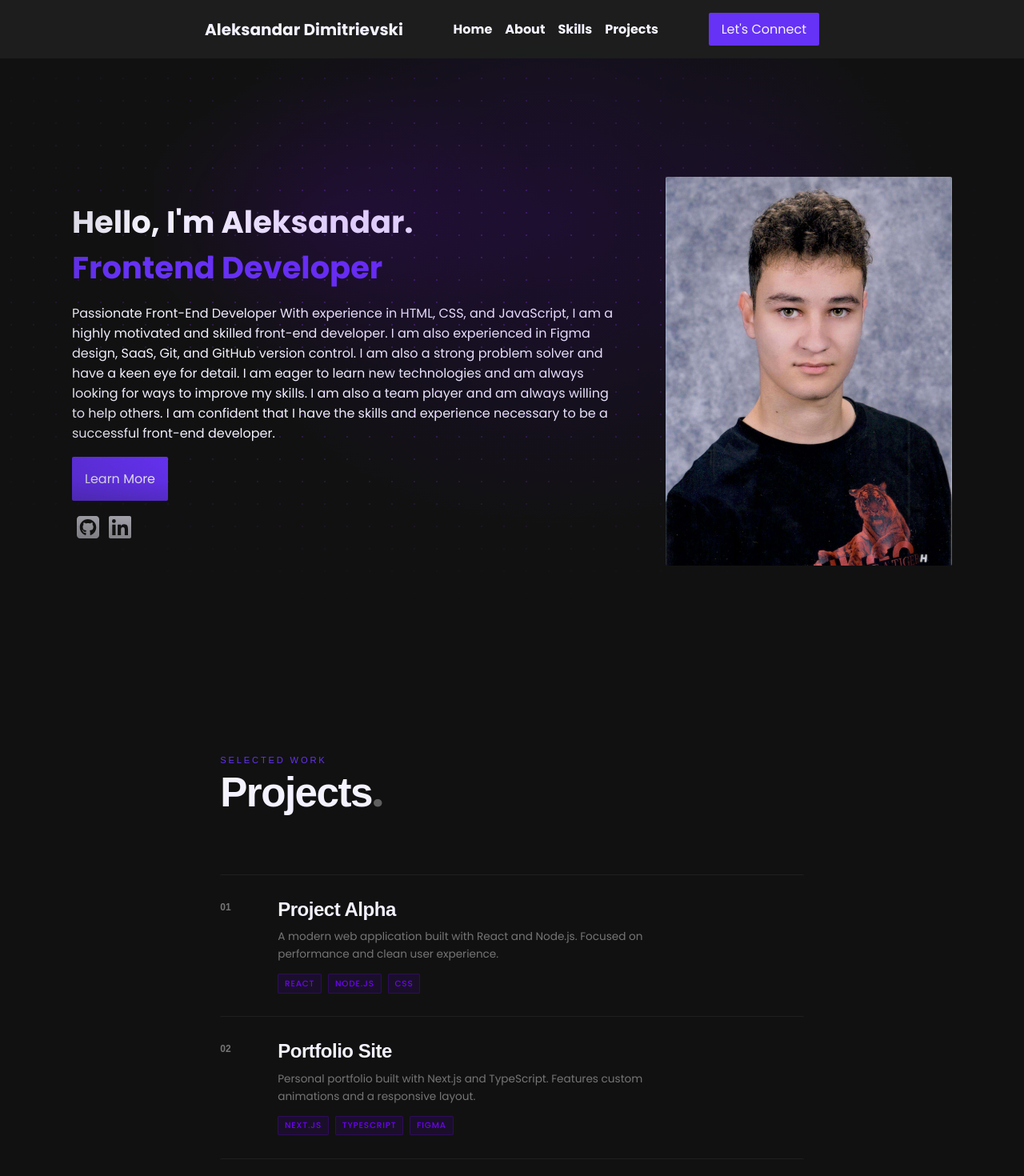
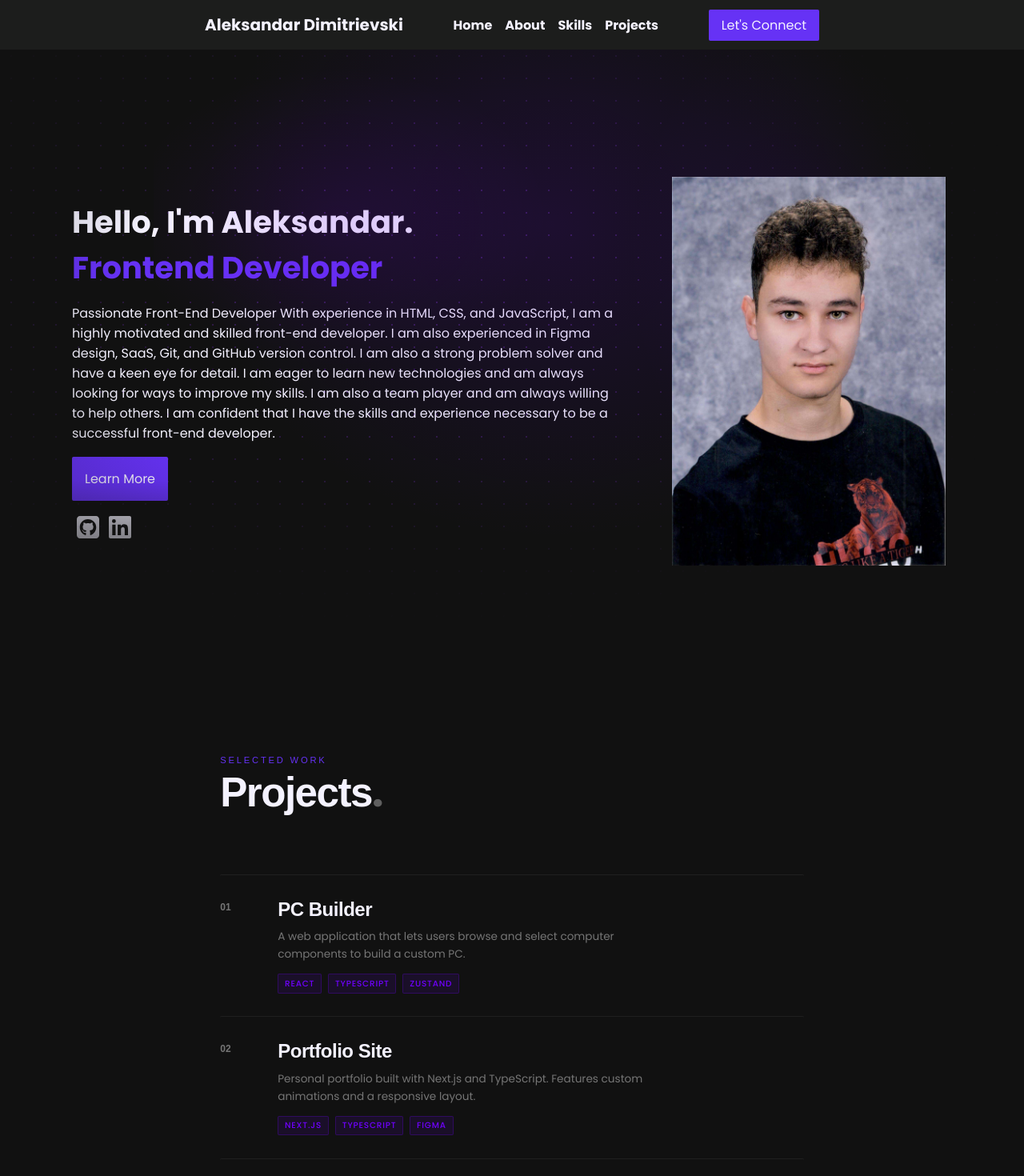
Before and after one commit to Sizo04/portfolionext, a Next.js app: page / in a window 1280 px wide. Shown: the top 1470 px of the page at 80% size. Built offline with nearby package versions, Linux system fonts and the light colour scheme.

Commit message:
fixes + project added

```diff
--- a/src/app/components/About.tsx
+++ b/src/app/components/About.tsx
@@ -53,7 +53,6 @@ export default function About() {
           </div>
         </div>
 
-        {/* Right — stats */}
         <div className="about-stats">
           <div className="stat-card">
             <span className="stat-num">6+</span>
--- a/src/app/components/Hero.tsx
+++ b/src/app/components/Hero.tsx
@@ -52,19 +52,7 @@ export default function Hero() {
         </div>
         <div className="image-container">
           <div className="image-container">
-            <Image
-              src={image}
-              alt="Aleksandar"
-              width={400}
-              height={600}
-              style={{
-                width: "100%",
-                height: "100%",
-                objectFit: "cover",
-                objectPosition: "center center",
-                display: "block",
-              }}
-            />
+            <Image className="image" src={image} alt="Aleksandar" />
           </div>
         </div>
       </div>
--- a/src/app/components/Navbar.tsx
+++ b/src/app/components/Navbar.tsx
@@ -1,13 +1,17 @@
+import { FontAwesomeIcon } from "@fortawesome/react-fontawesome";
 import { navLinks } from "../data";
 import "../styles/navbar.css";
 import HamburgerMenu from "./HamburgerMenu";
+import { faFileArrowDown } from "@fortawesome/free-solid-svg-icons";
 
 const Navbar = () => {
   return (
     <>
       <nav>
         <div className="nav-container">
+          <div className="name">
             <h2>Aleksandar Dimitrievski</h2>
+          </div>
           <ul className="menu">
             {navLinks.map((link) => (
               <li key={link}>
@@ -15,6 +19,7 @@ const Navbar = () => {
               </li>
             ))}
           </ul>
+          <div className="nav-btns">
             <a
               className="connect-link menu"
               href="https://www.linkedin.com/in/aleksandar-dimitrievski-353827248/"
@@ -22,6 +27,11 @@ const Navbar = () => {
             >
               Let's Connect
             </a>
+            {/* <a className="resume-btn" href="">
+              <FontAwesomeIcon icon={faFileArrowDown} />
+            </a> */}
+          </div>
+
           <HamburgerMenu />
         </div>
       </nav>
--- a/src/app/components/Projects.tsx
+++ b/src/app/components/Projects.tsx
@@ -13,18 +13,22 @@ const Projects = () => {
         </div>
 
         <div className="projects-list">
-          <a href="#" className="project-card">
+          <a
+            href="https://github.com/Sizo04/pc-building"
+            className="project-card"
+            target="blank"
+          >
             <span className="project-num">01</span>
             <div className="project-content">
-              <h3 className="project-name">Project Alpha</h3>
+              <h3 className="project-name">PC Builder</h3>
               <p className="project-desc">
-                A modern web application built with React and Node.js. Focused
-                on performance and clean user experience.
+                A web application that lets users browse and select computer
+                components to build a custom PC.
               </p>
               <div className="project-tags">
                 <span className="tag">React</span>
-                <span className="tag">Node.js</span>
-                <span className="tag">CSS</span>
+                <span className="tag">Typescript</span>
+                <span className="tag">Zustand</span>
               </div>
             </div>
             <span className="arrow">↗</span>
--- a/src/app/layout.tsx
+++ b/src/app/layout.tsx
@@ -13,8 +13,9 @@ const geistMono = Geist_Mono({
 });
 
 export const metadata: Metadata = {
-  title: "Create Next App",
-  description: "Generated by create next app",
+  title: "Aleksandar Dimitrievski",
+  description:
+    "Aleksandar Dimitrievski – Frontend developer specializing in React, Next.js, and TypeScript. View my portfolio, projects, and web development work.",
 };
 
 export default function RootLayout({
--- a/src/app/styles/about.css
+++ b/src/app/styles/about.css
@@ -1,6 +1,6 @@
 .about-section {
   width: 100%;
-  padding: 6em 2em;
+
   display: flex;
   justify-content: center;
 }
@@ -13,7 +13,6 @@
   width: 100%;
 }
 
-/* Left side */
 .about-text {
   flex: 1;
   min-width: 0;
@@ -59,7 +58,6 @@
   font-weight: 500;
 }
 
-/* Traits */
 .about-traits {
   display: flex;
   flex-direction: column;
@@ -103,7 +101,6 @@
   padding-left: 1.1em;
 }
 
-/* Right side — stats */
 .about-stats {
   display: grid;
   grid-template-columns: 1fr 1fr;
@@ -111,7 +108,7 @@
   background: rgba(255, 255, 255, 0.05);
   border: 1px solid rgba(255, 255, 255, 0.05);
   flex-shrink: 0;
-  width: 260px;
+  max-width: 300px;
   align-self: center;
 }
 
@@ -143,7 +140,6 @@
   color: rgba(240, 240, 240, 0.4);
 }
 
-/* Responsive */
 @media (max-width: 768px) {
   .about-container {
     flex-direction: column;
--- a/src/app/styles/hero.css
+++ b/src/app/styles/hero.css
@@ -40,6 +40,9 @@
 .image-container img {
   object-fit: cover;
   border-radius: 2px;
+  max-width: 100%;
+  max-height: 100%;
+  object-fit: contain;
 }
 
 .fa-2x {
--- a/src/app/styles/navbar.css
+++ b/src/app/styles/navbar.css
@@ -78,11 +78,24 @@ a:hover {
   display: none;
 }
 
-@media (max-width: 1024px) {
+.resume-btn {
+  background-color: var(--primary-color);
+  padding: 0.7em;
+  margin: 0 1em;
+  border-radius: 10%;
+}
+
+.resume-btn:hover {
+  background-color: var(--color-text);
+}
+
+@media (max-width: 1230px) {
   .nav-container {
     max-width: 90%;
   }
+}
 
+@media (max-width: 1024px) {
   nav h2 {
     font-size: 16px;
   }
```
Lines whose indentation alone changed are shown as unchanged.
